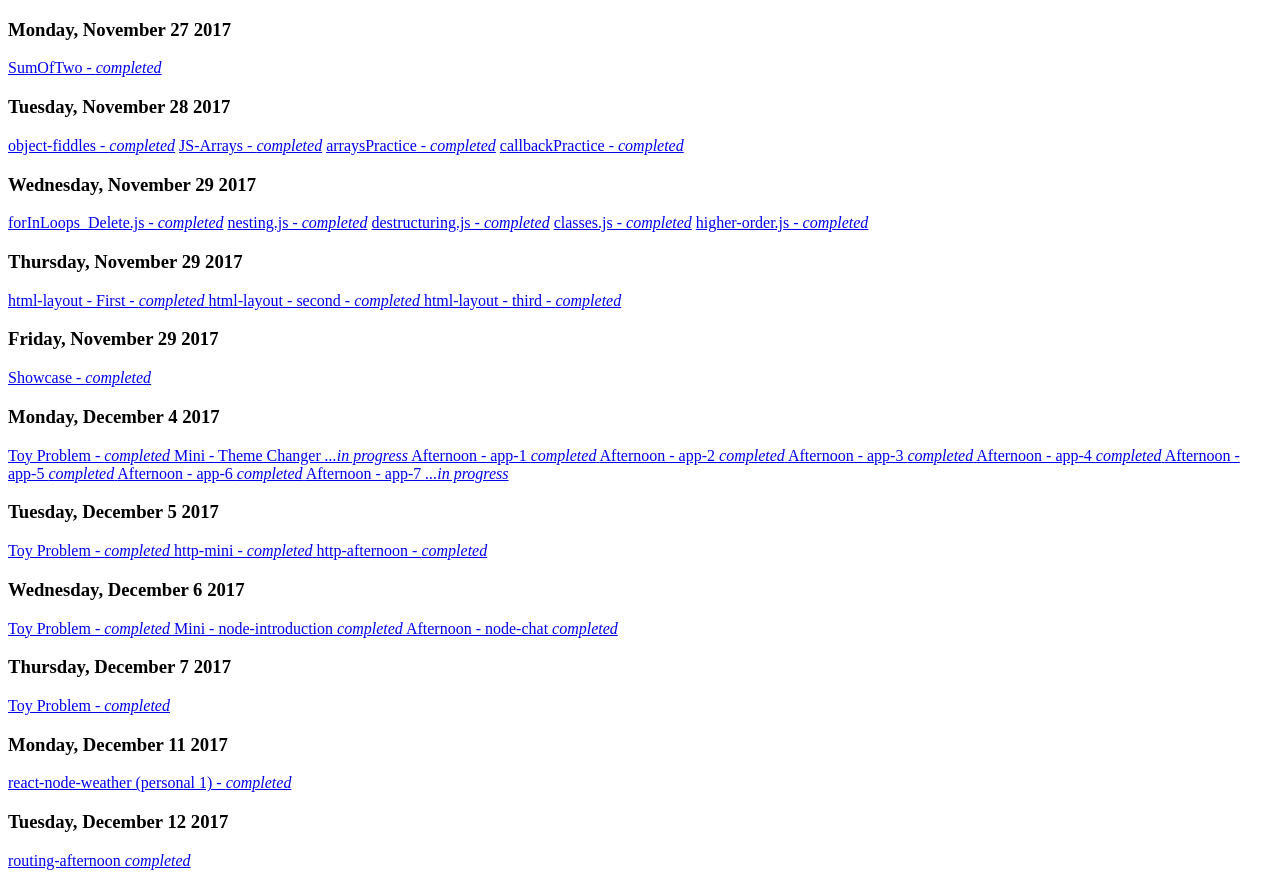
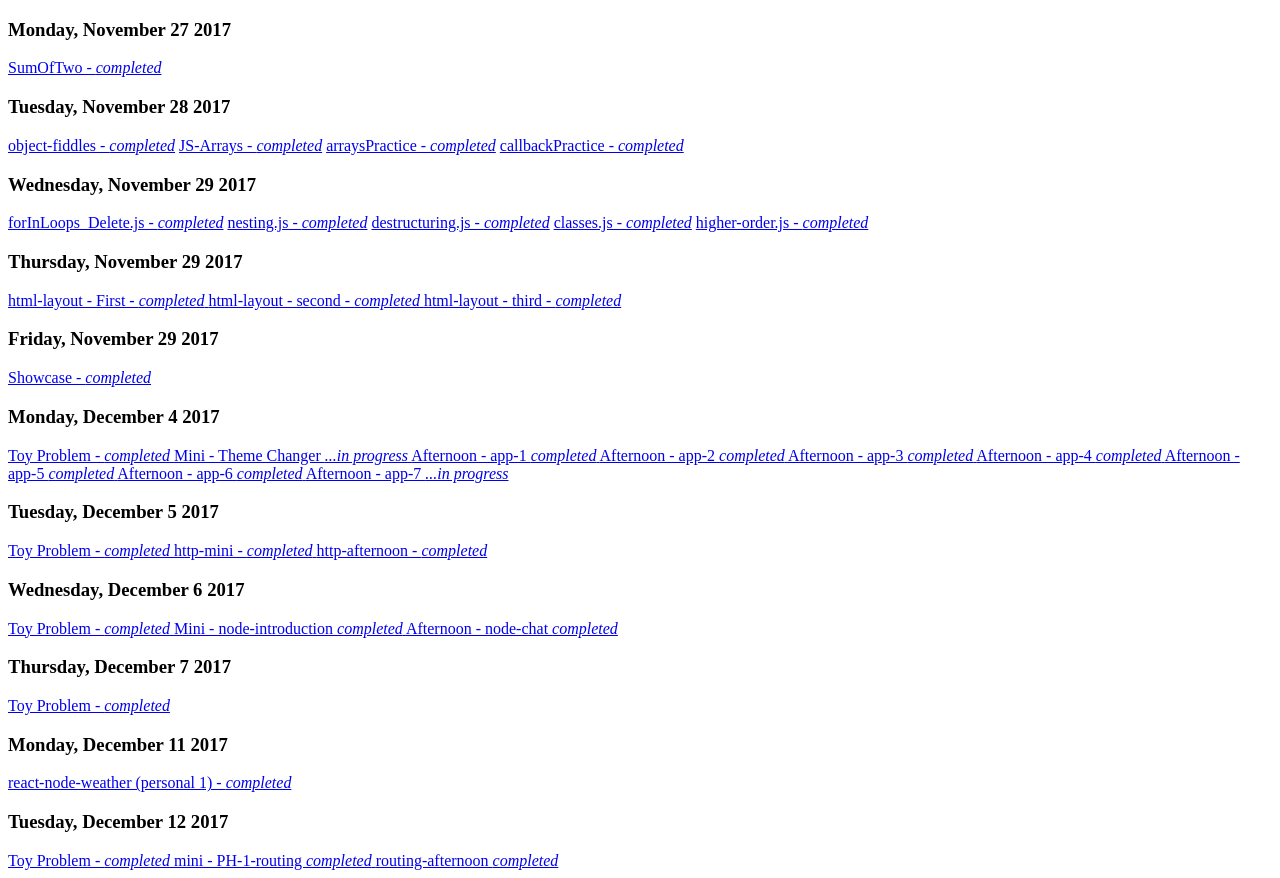
Before and after one commit to tcb1978/daily-projects1, a plain HTML site: page index.html in a window 1280 px wide. Drawn offline with Linux system fonts and the light colour scheme.

Commit message:
add afternoon min and toy

```diff
--- a/index.html
+++ b/index.html
@@ -116,6 +116,12 @@
     </section>
     <section>
         <h3>Tuesday, December 12 2017</h3>
+        <a href="https://repl.it/@mattheweldredge/Vowel-Counter-Question">Toy Problem -
+            <i>completed</i>
+        </a>
+        <a href="https://github.com/tcb1978/PH-1-routing">mini - PH-1-routing
+            <i>completed</i>
+        </a>
         <a href="https://github.com/tcb1978/routing-afternoon">routing-afternoon
             <i>completed</i>
         </a>
```
